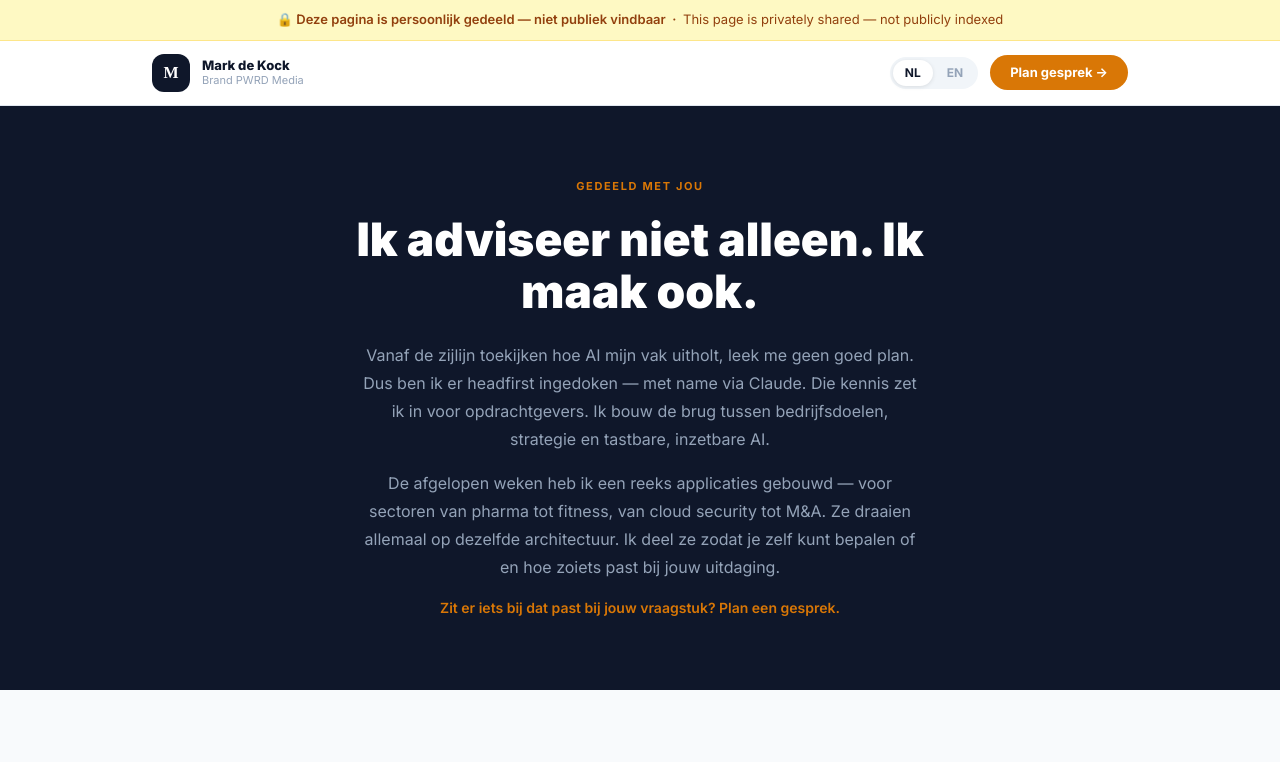
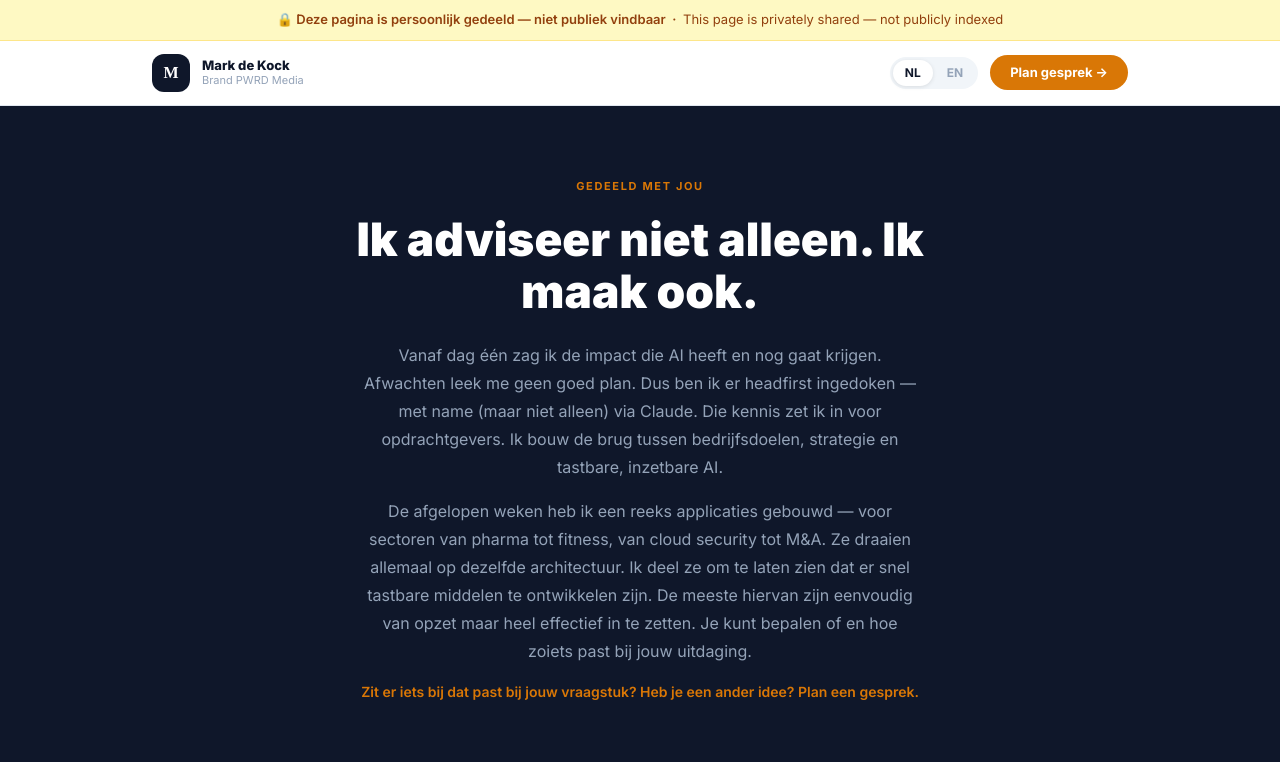
Before and after one commit to markintosch/ai_quiz, a Next.js app: page /mentor/demos in a window 1280 px wide. Shown: the top 762 px of the page. Built offline with nearby package versions, Linux system fonts and the light colour scheme.

Commit message:
Demos page: update intro copy (NL + EN)
Co-Authored-By: Claude Sonnet 4.6 <noreply@anthropic.com>

```diff
--- a/src/app/mentor/demos/page.tsx
+++ b/src/app/mentor/demos/page.tsx
@@ -7,14 +7,14 @@ const INTRO = {
   nl: {
     label:  'Gedeeld met jou',
     title:  'Ik adviseer niet alleen. Ik maak ook.',
-    body:   `Vanaf de zijlijn toekijken hoe AI mijn vak uitholt, leek me geen goed plan. Dus ben ik er headfirst ingedoken — met name via Claude. Die kennis zet ik in voor opdrachtgevers. Ik bouw de brug tussen bedrijfsdoelen, strategie en tastbare, inzetbare AI.\n\nDe afgelopen weken heb ik een reeks applicaties gebouwd — voor sectoren van pharma tot fitness, van cloud security tot M&A. Ze draaien allemaal op dezelfde architectuur. Ik deel ze zodat je zelf kunt bepalen of en hoe zoiets past bij jouw uitdaging.`,
-    sub:    'Zit er iets bij dat past bij jouw vraagstuk? Plan een gesprek.',
+    body:   `Vanaf dag één zag ik de impact die AI heeft en nog gaat krijgen. Afwachten leek me geen goed plan. Dus ben ik er headfirst ingedoken — met name (maar niet alleen) via Claude. Die kennis zet ik in voor opdrachtgevers. Ik bouw de brug tussen bedrijfsdoelen, strategie en tastbare, inzetbare AI.\n\nDe afgelopen weken heb ik een reeks applicaties gebouwd — voor sectoren van pharma tot fitness, van cloud security tot M&A. Ze draaien allemaal op dezelfde architectuur. Ik deel ze om te laten zien dat er snel tastbare middelen te ontwikkelen zijn. De meeste hiervan zijn eenvoudig van opzet maar heel effectief in te zetten. Je kunt bepalen of en hoe zoiets past bij jouw uitdaging.`,
+    sub:    'Zit er iets bij dat past bij jouw vraagstuk? Heb je een ander idee? Plan een gesprek.',
   },
   en: {
     label:  'Shared with you',
     title:  'I don\'t just advise. I build too.',
-    body:   `Watching AI hollow out my profession from the sidelines wasn't an option. So I went in headfirst — mainly through Claude. I apply that knowledge for clients. Building the bridge between business goals, strategy and tangible, deployable AI.\n\nOver the past few weeks I built a range of applications — across pharma, fitness, cloud security, M&A and more. They all run on the same architecture. I'm sharing them so you can see for yourself whether and how something like this fits your challenge.`,
-    sub:    'See something that fits your question? Let\'s talk.',
+    body:   `From day one I could see the impact AI has — and is going to have. Waiting it out didn't seem like a good plan. So I went in headfirst — mainly (but not only) through Claude. I apply that knowledge for clients. Building the bridge between business goals, strategy and tangible, deployable AI.\n\nOver the past few weeks I built a range of applications — across pharma, fitness, cloud security, M&A and more. They all run on the same architecture. I'm sharing them to show that tangible tools can be built quickly. Most of these are simple in concept but highly effective in practice. You can decide whether and how something like this fits your challenge.`,
+    sub:    'See something that fits your question? Have a different idea? Let\'s talk.',
   },
 }
 
```
